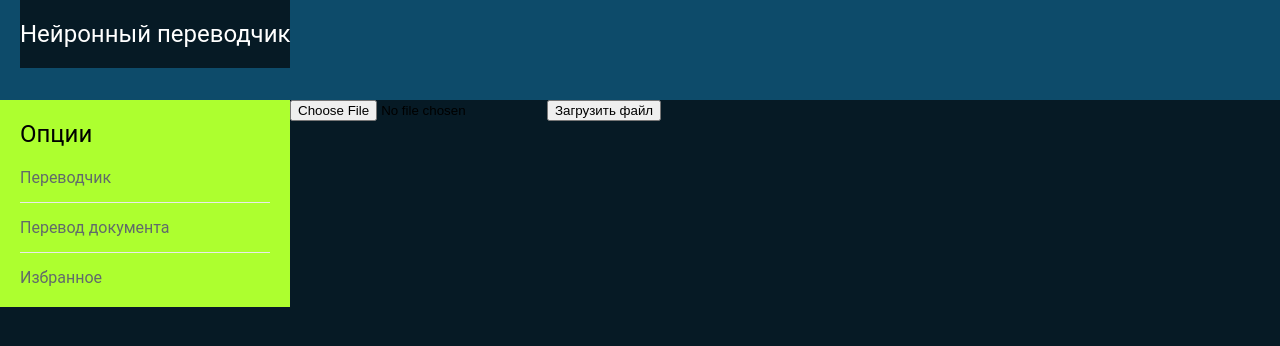
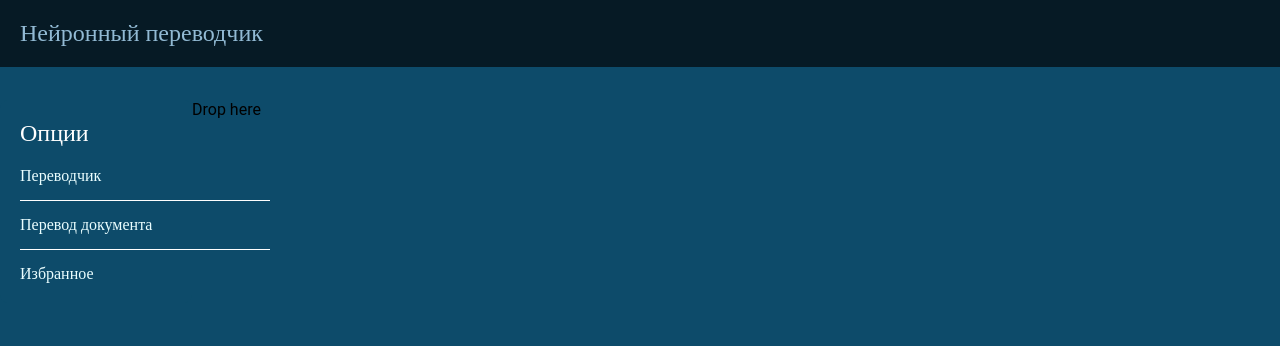
Before and after one commit to katrinbouvier/FlaskApp, a Flask app: page /document in a window 1280 px wide. Shown: the top 346 px of the page. Run offline with Flask 2, Linux system fonts and the light colour scheme; some libraries are stand-ins or nearby versions.

Commit message:
started drag'n'drop

```diff
--- a/app.py
+++ b/app.py
@@ -42,7 +42,6 @@ class Favorites(db.Model):
         return '<Favorites %r>' % self.id
 
 
-# @app.route('/')
 @app.route('/home', methods=['POST', 'GET'])
 def index():
     if request.method == "POST":
@@ -83,11 +82,15 @@ def auth():
 @app.route('/document', methods=['POST', 'GET'])
 def document():
     if request.method == "POST":
-        file = request.files['file']
-        if file and allowed_file(file.filename):
-            filename = secure_filename(file.filename)
-            file.save(os.path.join(app.config['UPLOAD_FOLDER'], filename))
-            return redirect(url_for('uploaded_file', filename=filename))
+        file = request.files['file2upload']
+        filename = secure_filename(file.filename)
+        # save_path = "{}/{}".format(app.config['UPLOAD_FOLDER'], filename)
+        file.save(os.path.join(app.config['UPLOAD_FOLDER'], filename))
+        return "successful_upload"
+        # if file and allowed_file(file.filename):
+        #     filename = secure_filename(file.filename)
+        #     file.save(os.path.join(app.config['UPLOAD_FOLDER'], filename))
+        #     return redirect(url_for('uploaded_file', filename=filename))
     return render_template("app/document.html")
 
 
--- a/features/steps/auth_test.py
+++ b/features/steps/auth_test.py
@@ -4,7 +4,6 @@ from selenium.webdriver.firefox import webdriver
 from selenium.webdriver.support.ui import WebDriverWait
 from selenium.webdriver.support import expected_conditions as EC
 from selenium import webdriver
-import time
 
 
 @given('website "{url}"')
--- a/static/css/main.css
+++ b/static/css/main.css
@@ -2,18 +2,25 @@
 
 body {
   /*background: rgb(176, 204, 212);*/
-  background: #061a25;
+    background: #0d4b6a;
+  /*background: #061a25;*/
   font-family: 'Roboto', sans-serif;
+  /*font-family: 'Century Gothic';*/
 }
 .widget {
   float: left;
+  /*display: block;*/
   /*padding-top: 40px;*/
   padding: 20px;
+  width:15%;
   /*border: 5px solid #f1f1f1;*/
   /*background: rgb(176, 204, 212);*/
-  background: greenyellow;
-  /*border-radius: 5px;*/
-  font-family: 'Roboto', sans-serif;
+  /*background: #061a25;*/
+  background: #0d4b6a;
+
+  border-radius: 0.5em;
+  /*font-family: 'Roboto', sans-serif;*/
+  font-family: 'Century Gothic';
   /*font-family: FontAwesome;*/
 
 }
@@ -22,7 +29,7 @@ body {
   text-align: left;
   font-size: 24px;
   font-weight: normal;
-  color: #000000;
+  color: #ffffff;
 }
 .widget ul {
   margin: 0;
@@ -30,11 +37,13 @@ body {
   list-style: none;
   width: 250px;
 }
+
 .widget li {
-  border-bottom: 1px solid #eaeaea;
+  border-bottom: 1px solid #ffffff;
   padding-bottom: 15px;
   margin-bottom: 15px;
 }
+
 .widget li:last-child {
   border-bottom: none;
   margin-bottom: 0;
@@ -42,8 +51,12 @@ body {
 }
 .widget a {
   text-decoration: none;
-  color:  #616a6b;
+  color: #eafeff;
   display: inline-block;
+}
+
+.widget a:hover {
+  color: #000000;
 }
 .widget li:before {
   font-size: 20px;
@@ -57,29 +70,21 @@ body {
 
 
 #header {
-  /*background: #4595d4;*/
-  /*background: blueviolet;*/
   background: #0d4b6a;
   height: 100px;
-  /*vertical-align: auto;*/
-  /*height:120px;*/
-
-  /*text-align: left;*/
-  /*!*display:inline-block;*!*/
-  /*float: none;*/
-  /*overflow: hidden;*/
-
 }
 
 #header p {
   background: #061a25;
   /*background: #0d4b6a;*/
-  color: white;
+  color: #92bad4;
   font-size:24px;
   padding-top: 20px;
   padding-bottom: 20px;
-  margin-left:20px;
+  padding-left: 20px;
   display: inline-block;
+  width: 100%;
+  font-family: 'Century Gothic';
   /*margin-top: 10px;*/
   /*margin-bottom: auto;*/
   /*padding-bottom: 10%;*/
--- a/templates/app/document.html
+++ b/templates/app/document.html
@@ -4,11 +4,19 @@
 {% endblock %}
 
 {% block body %}
-<form action="" method="post" enctype="multipart/form-data">
-    <div id="file_upload">
-         <p><input type="file" name="file">
-            <input type="submit" value="Загрузить файл">
-        </div>
-</form>
+<script src="http://code.jquery.com/jquery-1.8.3.js"></script>
+<!--<script type="text/javascript">-->
+<!--    $(document).ready(function(){-->
+<!-- alert(jQuery.fn.jquery);-->
+<!-- });-->
+<!--</script>-->
+
+<script src="{{url_for('static', filename='js/drag_drop_files.js') }}"></script>
+
+    <div class="file_upload">
+         <div class="droparea">
+             <p>Drop here</p></div>
+         <div class="tablearea" id="tablearea"></div>
+    </div>
 
 {% endblock %}
--- a/templates/base.html
+++ b/templates/base.html
@@ -4,10 +4,12 @@
     <meta charset="UTF-8">
     <link rel="stylesheet" href="{{ url_for('static', filename='css/main.css')}}">
     <link rel="stylesheet" href="{{ url_for('static', filename='css/index.css')}}">
+    <link rel="stylesheet" href="{{ url_for('static', filename='css/document.css')}}">
     <title>{% block title %}{% endblock %}</title>
 </head>
 
 <body>
+<script src="http://code.jquery.com/jquery-1.8.3.js"></script>
 
 <div id="header">
     <p>Нейронный переводчик</p>
```
Also changed, not shown: static/css/index.css (+55 -33 lines), templates/app/index.html (+29 -14 lines), translator.db.
